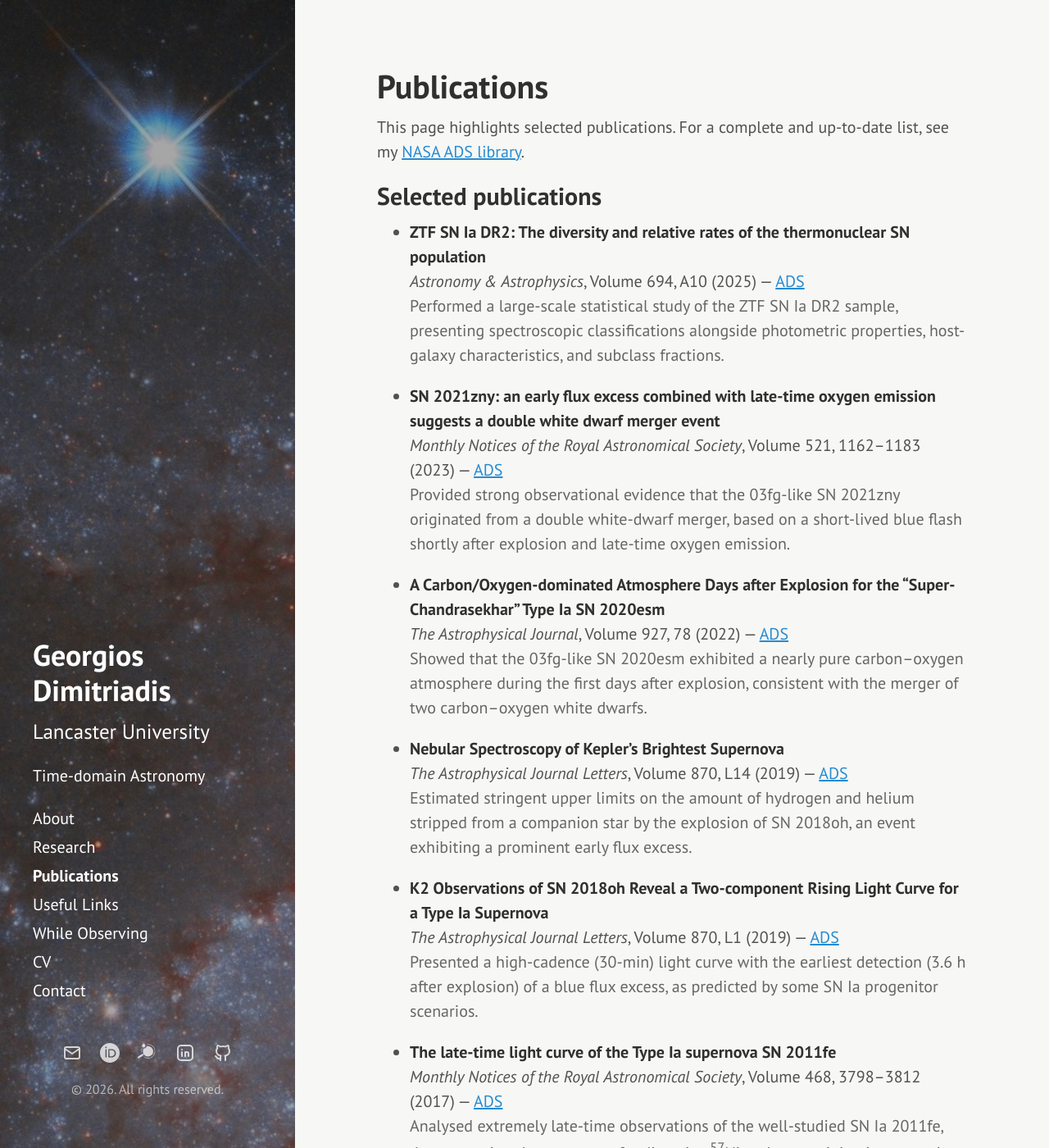
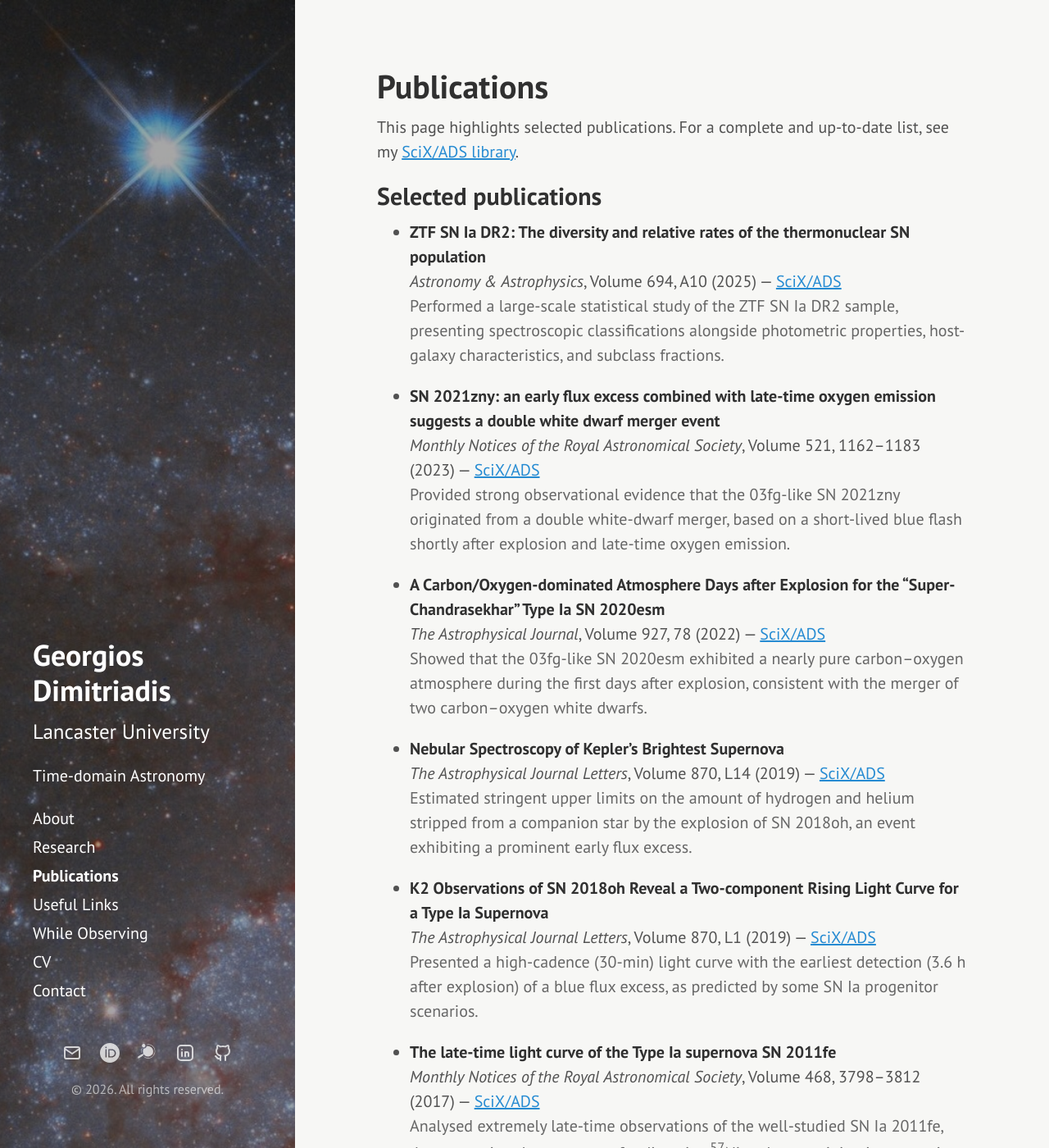
Before and after one commit to geodimitriadis/geodimitriadis.github.io, a Jekyll site: the page built from publications.md, in a window 1280 px wide and 1400 px high. Shown: the whole window at 82% size. Built offline with Jekyll 4.4.1, drawn with Linux system fonts in a browser that asks for light colours.

Commit message:
Change publication links to SciX/ADS
Updated links to publications from NASA ADS to SciX/ADS library.

```diff
--- a/publications.md
+++ b/publications.md
@@ -4,62 +4,62 @@ title: Publications
 permalink: /publications/
 ---
 
-This page highlights selected publications. For a complete and up-to-date list, see my <a href="https://ui.adsabs.harvard.edu/user/libraries/9QZsHjSzS3GgJT5W_WMhHw" target="_blank" rel="noopener"> NASA ADS library</a>.
+This page highlights selected publications. For a complete and up-to-date list, see my <a href="https://scixplorer.org/public-libraries/9QZsHjSzS3GgJT5W_WMhHw" target="_blank" rel="noopener"> SciX/ADS library</a>.
 
 ## Selected publications
 
 - **ZTF SN Ia DR2: The diversity and relative rates of the thermonuclear SN population**
   *Astronomy & Astrophysics*, Volume 694, A10 (2025) —
-  <a href="https://ui.adsabs.harvard.edu/abs/2025A%26A...694A..10D/abstract"
-     target="_blank" rel="noopener">ADS</a>
+  <a href="https://scixplorer.org/abs/2025A\%26A...694A..10D/abstract"
+     target="_blank" rel="noopener">SciX/ADS</a>
   <span style="color:#666;">
     Performed a large-scale statistical study of the ZTF SN Ia DR2 sample, presenting spectroscopic classifications alongside photometric properties, host-galaxy characteristics, and subclass fractions.
   </span>
 
 - **SN 2021zny: an early flux excess combined with late-time oxygen emission suggests a double white dwarf merger event**
   *Monthly Notices of the Royal Astronomical Society*, Volume 521, 1162–1183 (2023) —
-  <a href="https://ui.adsabs.harvard.edu/abs/2023MNRAS.521.1162D/abstract"
-     target="_blank" rel="noopener">ADS</a>
+  <a href="https://scixplorer.org/abs/2023MNRAS.521.1162D/abstract"
+     target="_blank" rel="noopener">SciX/ADS</a>
   <span style="color:#666;">
     Provided strong observational evidence that the 03fg-like SN 2021zny originated from a double white-dwarf merger, based on a short-lived blue flash shortly after explosion and late-time oxygen emission.
   </span>
 
 - **A Carbon/Oxygen-dominated Atmosphere Days after Explosion for the "Super-Chandrasekhar" Type Ia SN 2020esm**
   *The Astrophysical Journal*, Volume 927, 78 (2022) —
-  <a href="https://ui.adsabs.harvard.edu/abs/2022ApJ...927...78D/abstract"
-     target="_blank" rel="noopener">ADS</a>
+  <a href="https://scixplorer.org/abs/2022ApJ...927...78D/abstract"
+     target="_blank" rel="noopener">SciX/ADS</a>
   <span style="color:#666;">
     Showed that the 03fg-like SN 2020esm exhibited a nearly pure carbon–oxygen atmosphere during the first days after explosion, consistent with the merger of two carbon–oxygen white dwarfs.
   </span>
 
 - **Nebular Spectroscopy of Kepler's Brightest Supernova**
   *The Astrophysical Journal Letters*, Volume 870, L14 (2019) —
-  <a href="https://ui.adsabs.harvard.edu/abs/2019ApJ...870L..14D/abstract"
-     target="_blank" rel="noopener">ADS</a>
+  <a href="https://scixplorer.org/abs/2019ApJ...870L..14D/abstract"
+     target="_blank" rel="noopener">SciX/ADS</a>
   <span style="color:#666;">
     Estimated stringent upper limits on the amount of hydrogen and helium stripped from a companion star by the explosion of SN 2018oh, an event exhibiting a prominent early flux excess.
   </span>
 
 - **K2 Observations of SN 2018oh Reveal a Two-component Rising Light Curve for a Type Ia Supernova**
   *The Astrophysical Journal Letters*, Volume 870, L1 (2019) —
-  <a href="https://ui.adsabs.harvard.edu/abs/2019ApJ...870L...1D/abstract"
-     target="_blank" rel="noopener">ADS</a>
+  <a href="https://scixplorer.org/abs/2019ApJ...870L...1D/abstract"
+     target="_blank" rel="noopener">SciX/ADS</a>
   <span style="color:#666;">
     Presented a high-cadence (30-min) light curve with the earliest detection (3.6 h after explosion) of a blue flux excess, as predicted by some SN Ia progenitor scenarios.
   </span>
 
 - **The late-time light curve of the Type Ia supernova SN 2011fe**
   *Monthly Notices of the Royal Astronomical Society*, Volume 468, 3798–3812 (2017) —
-  <a href="https://ui.adsabs.harvard.edu/abs/2017MNRAS.468.3798D/abstract"
-     target="_blank" rel="noopener">ADS</a>
+  <a href="https://scixplorer.org/abs/2017MNRAS.468.3798D/abstract"
+     target="_blank" rel="noopener">SciX/ADS</a>
   <span style="color:#666;">
     Analysed extremely late-time observations of the well-studied SN Ia 2011fe, demonstrating the presence of radioactive <sup>57</sup>Ni and constraining its progenitor system.
   </span>
 
 - **Early X-ray emission from Type Ia supernovae originating from symbiotic progenitors or recurrent novae**
   *Monthly Notices of the Royal Astronomical Society*, Volume 443, 1370–1380 (2014) —
-  <a href="https://ui.adsabs.harvard.edu/abs/2014MNRAS.443.1370D/abstract"
-     target="_blank" rel="noopener">ADS</a>
+  <a href="https://scixplorer.org/abs/2014MNRAS.443.1370D/abstract"
+     target="_blank" rel="noopener">SciX/ADS</a>
   <span style="color:#666;">
     Explained the absence of X-ray emission in SNe Ia using numerical hydrodynamical simulations of recurrent nova eruptions prior to the terminal supernova explosion and the subsequent interaction with the surrounding medium.
   </span>
```
